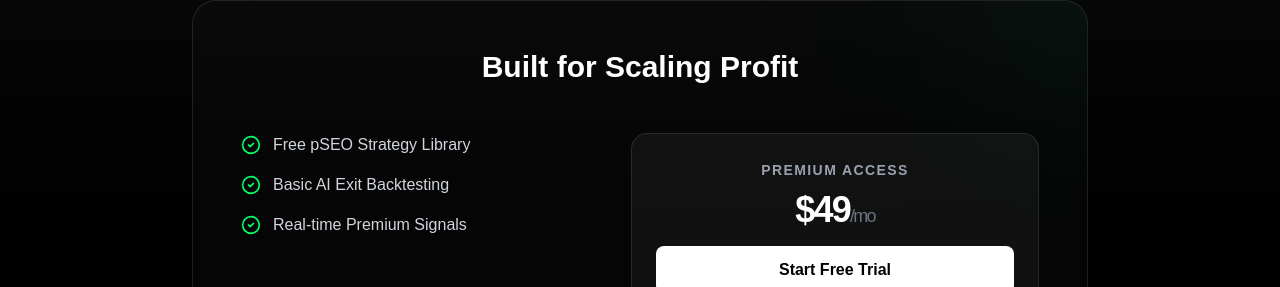
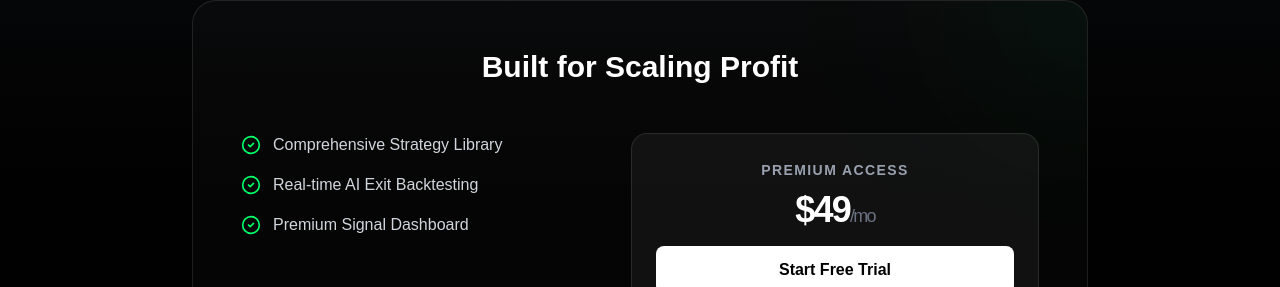
Before and after one commit to auralixai/taketheprofit, a Next.js app: page / in a window 1280 px wide. Shown: the part 1251-1538 px from the top of the page. Built offline with nearby package versions, Linux system fonts and the light colour scheme.

Commit message:
fix: remove internal pSEO terminology from homepage

```diff
--- a/src/app/page.tsx
+++ b/src/app/page.tsx
@@ -94,15 +94,15 @@ export default function HomePage() {
                <div className="flex-1 text-left space-y-4">
                   <div className="flex items-center gap-3 text-gray-300">
                     <CheckCircle2 className="text-[#00FF66] w-5 h-5" />
-                    <span>Free pSEO Strategy Library</span>
+                    <span>Comprehensive Strategy Library</span>
                   </div>
                   <div className="flex items-center gap-3 text-gray-300">
                     <CheckCircle2 className="text-[#00FF66] w-5 h-5" />
-                    <span>Basic AI Exit Backtesting</span>
+                    <span>Real-time AI Exit Backtesting</span>
                   </div>
                   <div className="flex items-center gap-3 text-gray-300">
                     <CheckCircle2 className="text-[#00FF66] w-5 h-5" />
-                    <span>Real-time Premium Signals</span>
+                    <span>Premium Signal Dashboard</span>
                   </div>
                </div>
                <div className="flex-1 bg-white/5 p-6 rounded-2xl border border-white/10 text-center">
```
